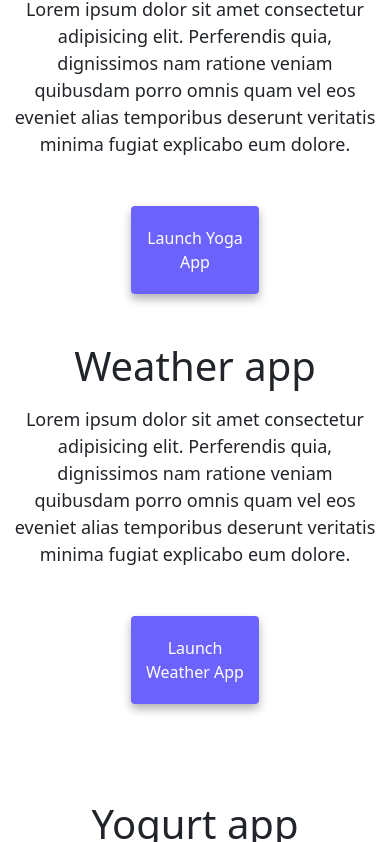
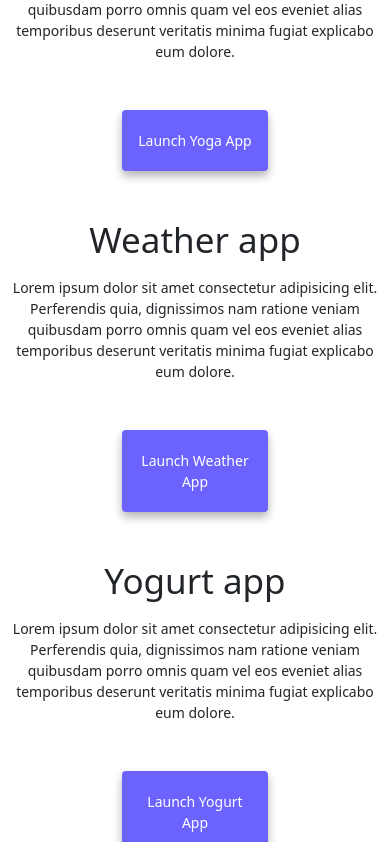
Before and after one commit to Cstoscup/portfolio, a plain HTML site: page index.html in a window 390 px wide. Shown: the part 554-1396 px from the top of the page. Drawn offline with nearby package versions, Linux system fonts and the light colour scheme.

Commit message:
Update spacing on main page for small screens

```diff
--- a/index.html
+++ b/index.html
@@ -50,13 +50,13 @@
     <h2 class="text-center">👋 Hi I am</h2>
     <h1 class="text-center">Callie Stoscup</h1>
     <h3 class="text-center">🇺🇸 Front-end developer, based in USA</h3>
-    <div class="navigation-links mb-5">
+    <div class="navigation-links">
       <a href="about.html#contact" class="primary-link" title="Contact Page">Contact me</a>
       <a href="about.html" class="secondary-link" title="About Me Page">About me</a>
     </div>
 
     <div class="container">
-      <div class="row">
+      <div class="row mt-5 mb-5">
         <div class="col-md-6">
           <img src="images/yoga.png" alt="Women peacefully doing yoga" class="img-fluid rounded homepage-photo" />
         </div>
@@ -73,7 +73,7 @@
           </div>
         </div>
       </div>
-      <div class="row mt-5">
+      <div class="row mt-5 mb-5">
         <div class="col-md-6">
           <h2 class="mb-3">Weather app</h2>
           <p>
@@ -90,8 +90,8 @@
           <img src="images/weather.png" class="img-fluid rounded homepage-photo" alt="Weather search result for Lisbon" />
         </div>
       </div>
-      <div class="row mt-5">
-        <div class="col-md-6 mb-5">
+      <div class="row mt-5 mb-5">
+        <div class="col-md-6">
           <img src="images/yogurt.png" class="img-fluid rounded homepage-photo" alt="Cup of greek yogurt topped with blueberries on wood table"/>
         </div>
         <div class="col-md-6">
@@ -102,7 +102,7 @@
             eos eveniet alias temporibus deserunt veritatis minima fugiat
             explicabo eum dolore.
           </p>
-          <div class="mt-5 mb-5">
+          <div class="mt-5">
             <a href="#" class="primary-link app-button" title="Yogurt App">Launch Yogurt App</a>
           </div>
         </div>
--- a/style.css
+++ b/style.css
@@ -28,8 +28,6 @@
   }
 
   p {
-    /* background: var(--secondary-color); */
-    /* padding: 20px; */
     border-radius: 4px;
     font-size: 18px;
     line-height: 1.5;
@@ -95,16 +93,27 @@
     text-decoration: underline;
   }
 
-  @media (max-width: 575px) {
+  @media (max-width: 992px) {
     h1 {
-        font-size: 60px;
+        font-size: 50px;
     }
     h2 {
-        font-size: 40px;
-        text-align: center;
+        font-size: 35px;
     }
     h3 {
-        font-size: 30px;
+        font-size: 25px;
+    }
+    p {
+        font-size: 14px;
+    }
+    .primary-link, .secondary-link {
+        font-size: 14px;
+    }
+}
+
+  @media (max-width: 768px) {
+    h2 {
+        text-align: center;
     }
     p {
         text-align: center;
@@ -113,10 +122,9 @@
         display: block;
         margin: 0 auto;
         text-align: center;
-        max-width: 35%;
+        max-width: 40%;
     }
     .homepage-photo {
         display: none;
     }
-
-  }
+}
```
